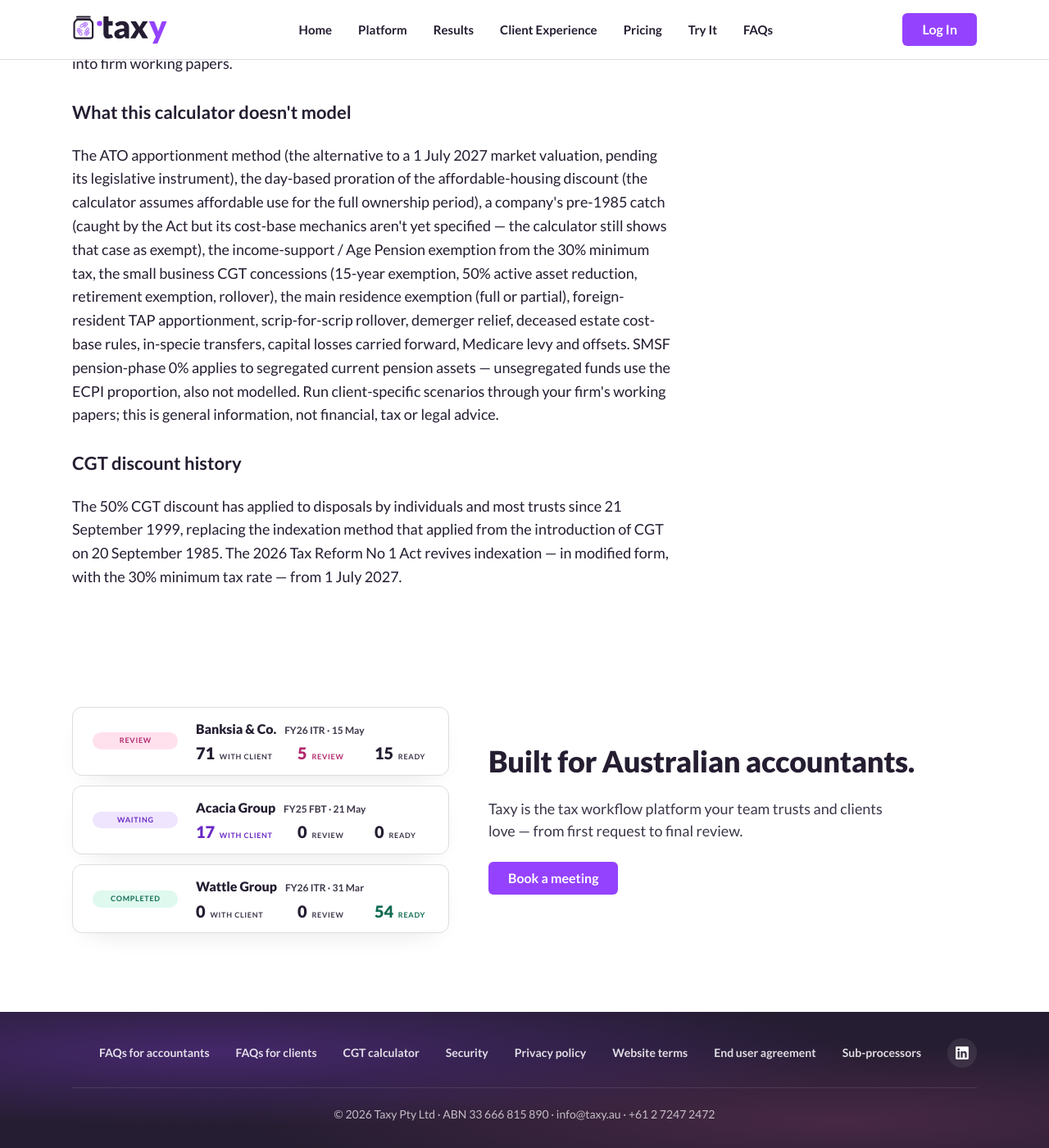
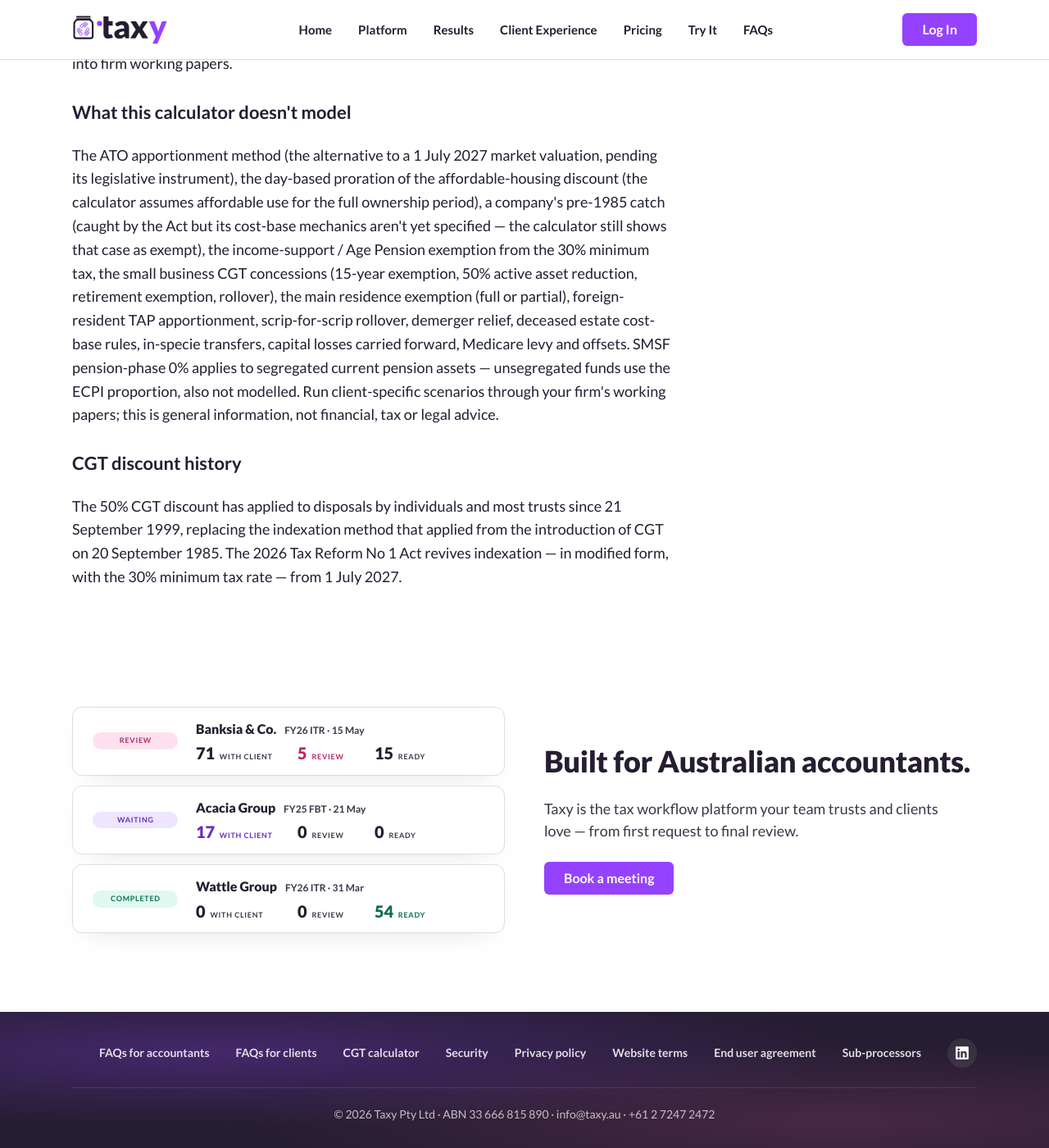
Before and after one commit to taxy-au/taxy-website, a Jekyll site: the page built from cgt-discount-calculator.html, in a window 1280 px wide and 1400 px high, scrolled down 3482 px. Shown: the whole window at 82% size. Built offline with Jekyll 4.4.1, drawn with Linux system fonts in a browser that asks for light colours.

Commit message:
revert: roll CGT CTA layout back to pre-fix state
Reverts the two responsive tweaks (6ca26c9, df97843) to the CGT-page CTA
back to how _sass/_calculator.scss stood at 49daec2 (the sample-data
reconciliation). The half-screen behaviour still isn't right; parking it
to fix properly another time. Cosmetic only, no content change.

Co-Authored-By: Claude Opus 4.8 <noreply@anthropic.com>

```diff
--- a/_sass/_calculator.scss
+++ b/_sass/_calculator.scss
@@ -797,23 +797,14 @@
   // Mobile: title, then graphic, then body — so the heading introduces the
   // visual rather than appearing after it.
   display: grid;
-  // Size the graphic column to the capped card (460px) rather than a 50/50
-  // split: a half-container column stretched the cards so their left-packed
-  // stats stranded against empty space, and below ~1000px a 50/50 split even
-  // squeezed the column under the card's ~450px min and the stats overflowed.
-  // Fixed 460 = the card fills it exactly; text takes the rest.
-  grid-template-columns: 460px minmax(0, 1fr);
+  grid-template-columns: minmax(0, 1fr) minmax(0, 1fr);
   grid-template-areas:
     "graphic title"
     "graphic body";
   column-gap: $space-5;
   row-gap: $space-3;
 
-  // Stack below 900px. Two-column needs the 460 card + a usable text column
-  // (~300px) + gutters (~860px+), so it survives a half-screen (~960px) but
-  // stacks on small tablets/phones before the text column gets too cramped.
-  // (The dx-row switches to its own stacked layout at $breakpoint-md.)
-  @media (max-width: 900px) {
+  @media (max-width: $breakpoint-md) {
     grid-template-columns: minmax(0, 1fr);
     grid-template-areas:
       "title"
@@ -838,12 +829,7 @@
 
 .calc-cta__graphic {
   grid-area: graphic;
-  // Cap the card column near the homepage graphic's width (~1fr of its 1400
-  // frame). Without this the rows stretch to fill a half-container (or, when
-  // stacked, the whole container) and the left-packed stats strand against a
-  // wide empty right side. Capped + left-aligned, the stats fill the card in
-  // every state — two-column and stacked alike.
-  .dx-list { gap: 12px; max-width: 460px; }
+  .dx-list { gap: 12px; }
 
   // Restore the left border and full radius the homepage drops for its
   // left-bleed effect — here the rows sit as standalone floating cards.
```
